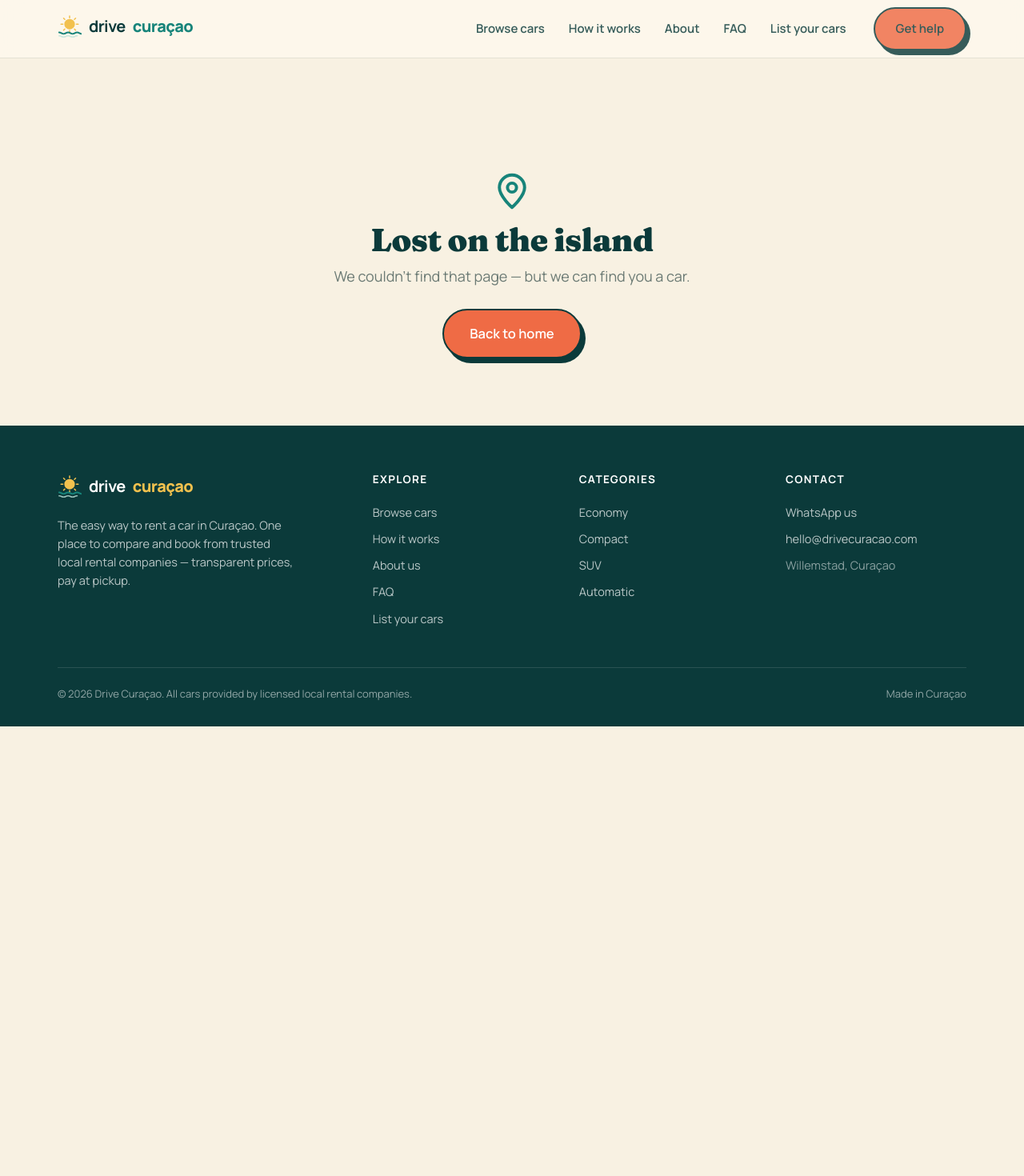
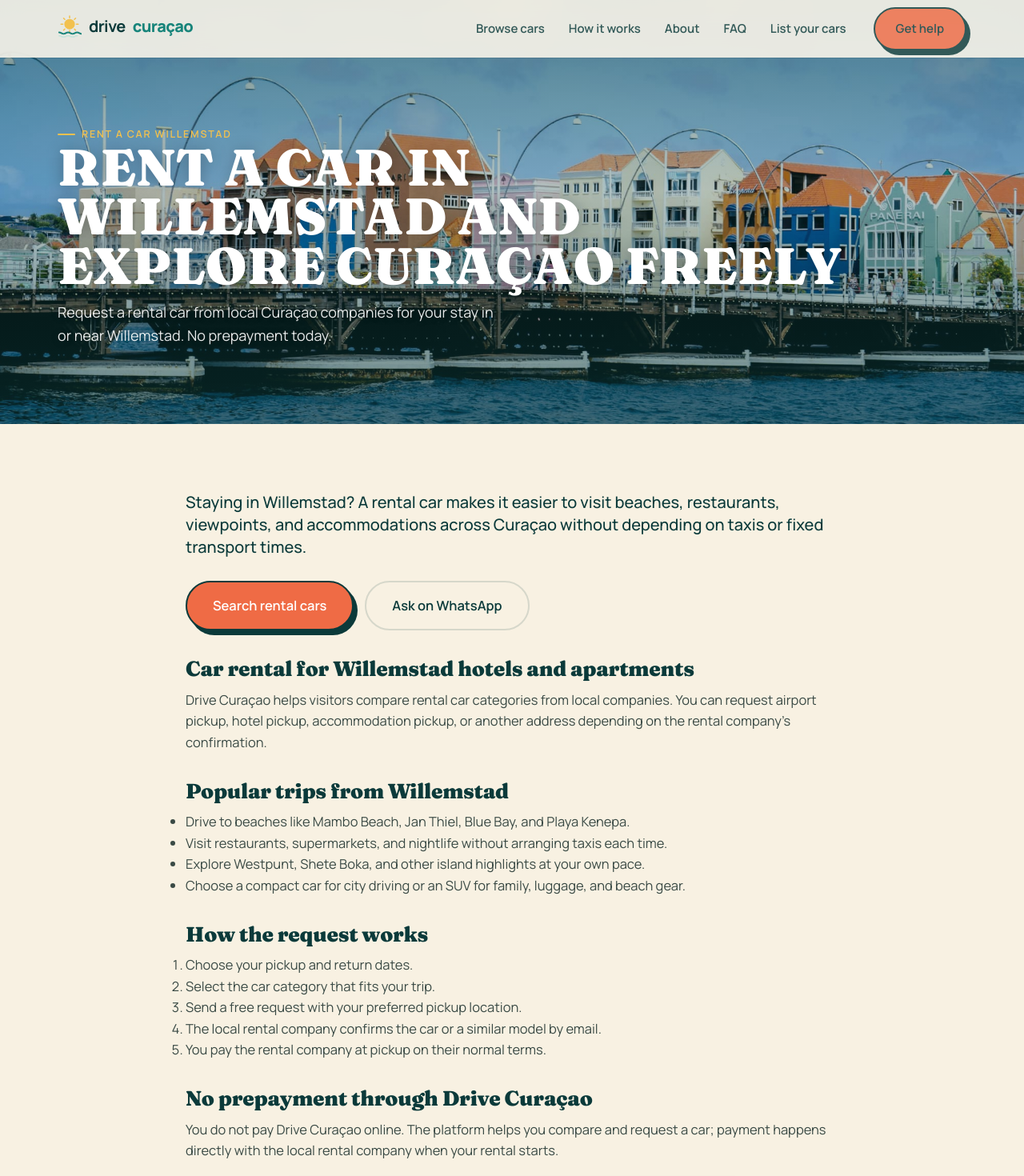
Before and after one commit to jairbakhuis/drivecuracao, a React (Vite) app: page /rent-a-car-willemstad in a window 1280 px wide. Shown: the top 1470 px of the page at 80% size. Before the commit the page ends 908 px from the top, so only its background shows below. Built offline with nearby package versions, Linux system fonts and the light colour scheme.

Commit message:
seo: add Willemstad car rental page
Adds an English SEO landing page for rent a car Willemstad searches with hotel/accommodation pickup context and no-prepayment request flow.

👾 Generated with [Letta Code](https://letta.com)

Co-Authored-By: Letta Code <noreply@letta.com>

```diff
--- a/src/App.tsx
+++ b/src/App.tsx
@@ -9,6 +9,7 @@ import ForRentalCompanies from "./pages/ForRentalCompanies";
 import AutoHurenCuracao from "./pages/AutoHurenCuracao";
 import CarRentalAirport from "./pages/CarRentalAirport";
 import CheapCarRentalCuracao from "./pages/CheapCarRentalCuracao";
+import RentCarWillemstad from "./pages/RentCarWillemstad";
 import NotFound from "./pages/NotFound";
 
 export default function App() {
@@ -24,6 +25,7 @@ export default function App() {
       <Route path="/auto-huren-curacao" element={<AutoHurenCuracao />} />
       <Route path="/car-rental-curacao-airport" element={<CarRentalAirport />} />
       <Route path="/cheap-car-rental-curacao" element={<CheapCarRentalCuracao />} />
+      <Route path="/rent-a-car-willemstad" element={<RentCarWillemstad />} />
       <Route path="*" element={<NotFound />} />
     </Routes>
   );
--- /dev/null
+++ b/src/pages/RentCarWillemstad.tsx
@@ -0,0 +1,68 @@
+import { Link } from "react-router-dom";
+import Layout, { useReveal, WHATSAPP } from "../components/Layout";
+
+export default function RentCarWillemstad() {
+  const reveal = useReveal();
+  return (
+    <Layout>
+      <header className="page-hero" style={{ "--hero-img": "url(/images/hero-cars.jpg)" } as React.CSSProperties}>
+        <div className="container" style={{ position: "relative", zIndex: 2 }}>
+          <span className="eyebrow on-dark">Rent a car Willemstad</span>
+          <h1>Rent a car in Willemstad and explore Curaçao freely</h1>
+          <p>
+            Request a rental car from local Curaçao companies for your stay in or near Willemstad. No prepayment today.
+          </p>
+        </div>
+      </header>
+
+      <section className="section" ref={reveal}>
+        <div className="container prose reveal" style={{ maxWidth: 860 }}>
+          <p className="big">
+            Staying in Willemstad? A rental car makes it easier to visit beaches, restaurants, viewpoints, and
+            accommodations across Curaçao without depending on taxis or fixed transport times.
+          </p>
+
+          <div style={{ display: "flex", gap: 14, flexWrap: "wrap", margin: "28px 0 34px" }}>
+            <Link className="btn btn-coral btn-lg" to="/cars">Search rental cars</Link>
+            <a className="btn btn-ghost btn-lg" href={WHATSAPP} target="_blank" rel="noreferrer">Ask on WhatsApp</a>
+          </div>
+
+          <h2>Car rental for Willemstad hotels and apartments</h2>
+          <p>
+            Drive Curaçao helps visitors compare rental car categories from local companies. You can request airport pickup,
+            hotel pickup, accommodation pickup, or another address depending on the rental company's confirmation.
+          </p>
+
+          <h2>Popular trips from Willemstad</h2>
+          <ul className="list">
+            <li>Drive to beaches like Mambo Beach, Jan Thiel, Blue Bay, and Playa Kenepa.</li>
+            <li>Visit restaurants, supermarkets, and nightlife without arranging taxis each time.</li>
+            <li>Explore Westpunt, Shete Boka, and other island highlights at your own pace.</li>
+            <li>Choose a compact car for city driving or an SUV for family, luggage, and beach gear.</li>
+          </ul>
+
+          <h2>How the request works</h2>
+          <ol>
+            <li>Choose your pickup and return dates.</li>
+            <li>Select the car category that fits your trip.</li>
+            <li>Send a free request with your preferred pickup location.</li>
+            <li>The local rental company confirms the car or a similar model by email.</li>
+            <li>You pay the rental company at pickup on their normal terms.</li>
+          </ol>
+
+          <h2>No prepayment through Drive Curaçao</h2>
+          <p>
+            You do not pay Drive Curaçao online. The platform helps you compare and request a car; payment happens directly
+            with the local rental company when your rental starts.
+          </p>
+
+          <div className="confirm" style={{ marginTop: 36, textAlign: "left" }}>
+            <h2 style={{ fontSize: 22 }}>Ready to rent a car in Willemstad?</h2>
+            <p>Search available categories and send a free rental request with no payment today.</p>
+            <Link className="btn btn-teal" to="/cars">Search cars</Link>
+          </div>
+        </div>
+      </section>
+    </Layout>
+  );
+}
```
